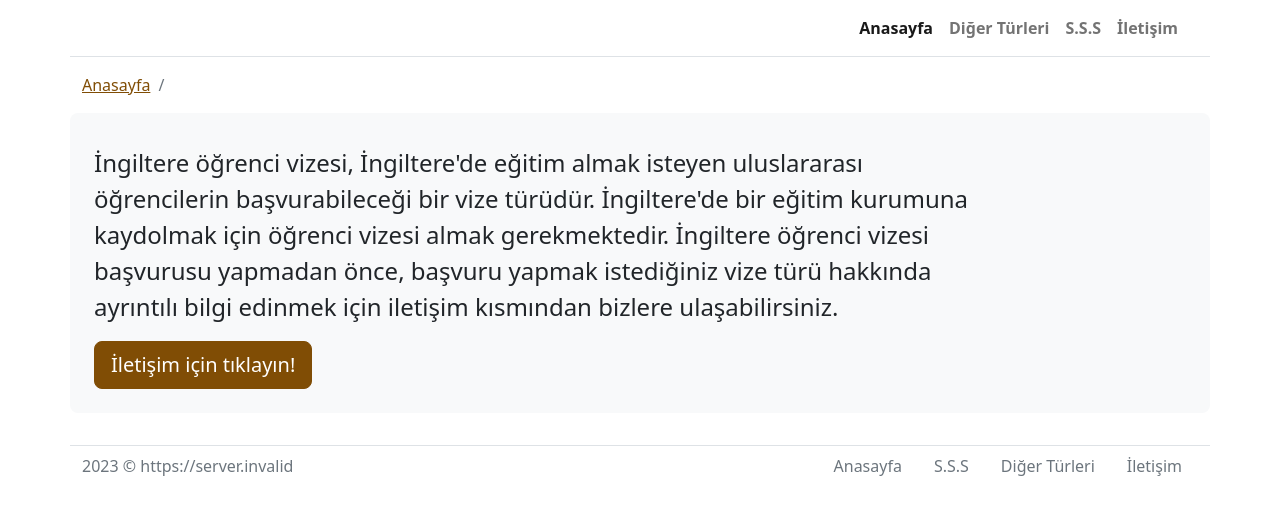
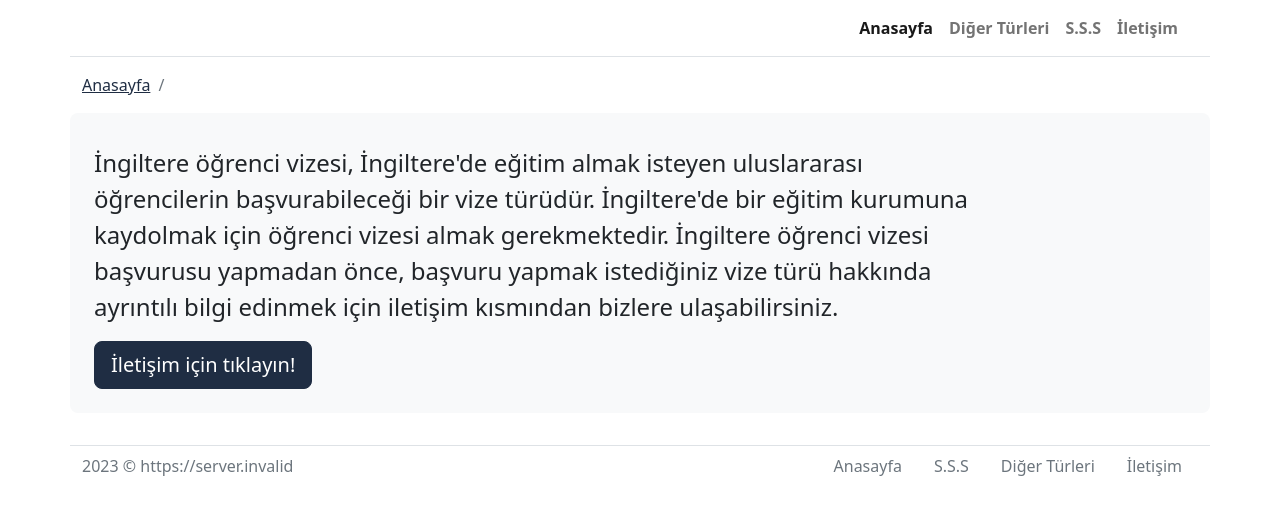
Before and after one commit to csslegal/test, a Next.js app: page / in a window 1280 px wide. Shown: the top 514 px of the page. Built offline with nearby package versions, Linux system fonts and the light colour scheme; no server answers.

Commit message:
Primary color düzenlemesi

```diff
--- a/styles/variables.scss
+++ b/styles/variables.scss
@@ -22,7 +22,7 @@ $grays: (
   "900": $gray-900
 ) !default;
 
-$blue:    #804D05 !default;
+$blue:    #1f2d43 !default;
 $indigo:  #6610f2 !default;
 $purple:  #6f42c1 !default;
 $pink:    #d63384 !default;
```
